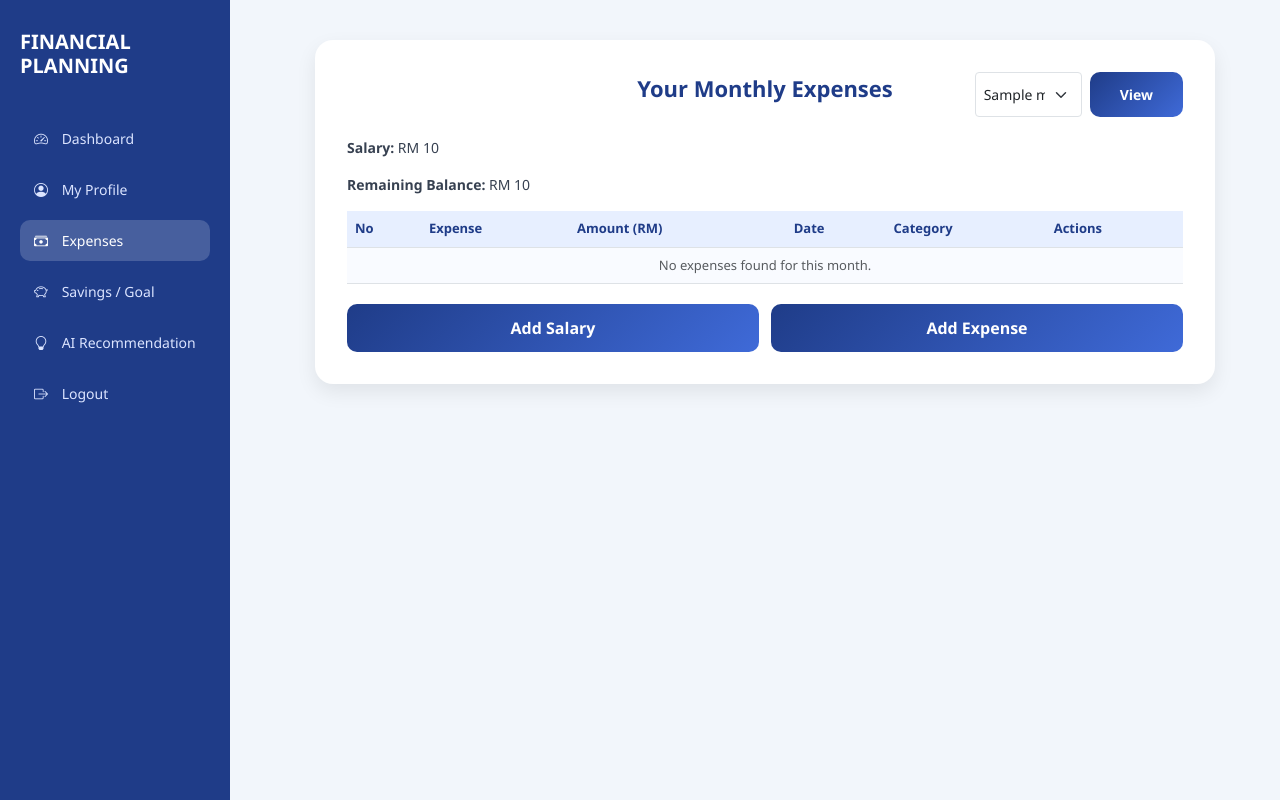
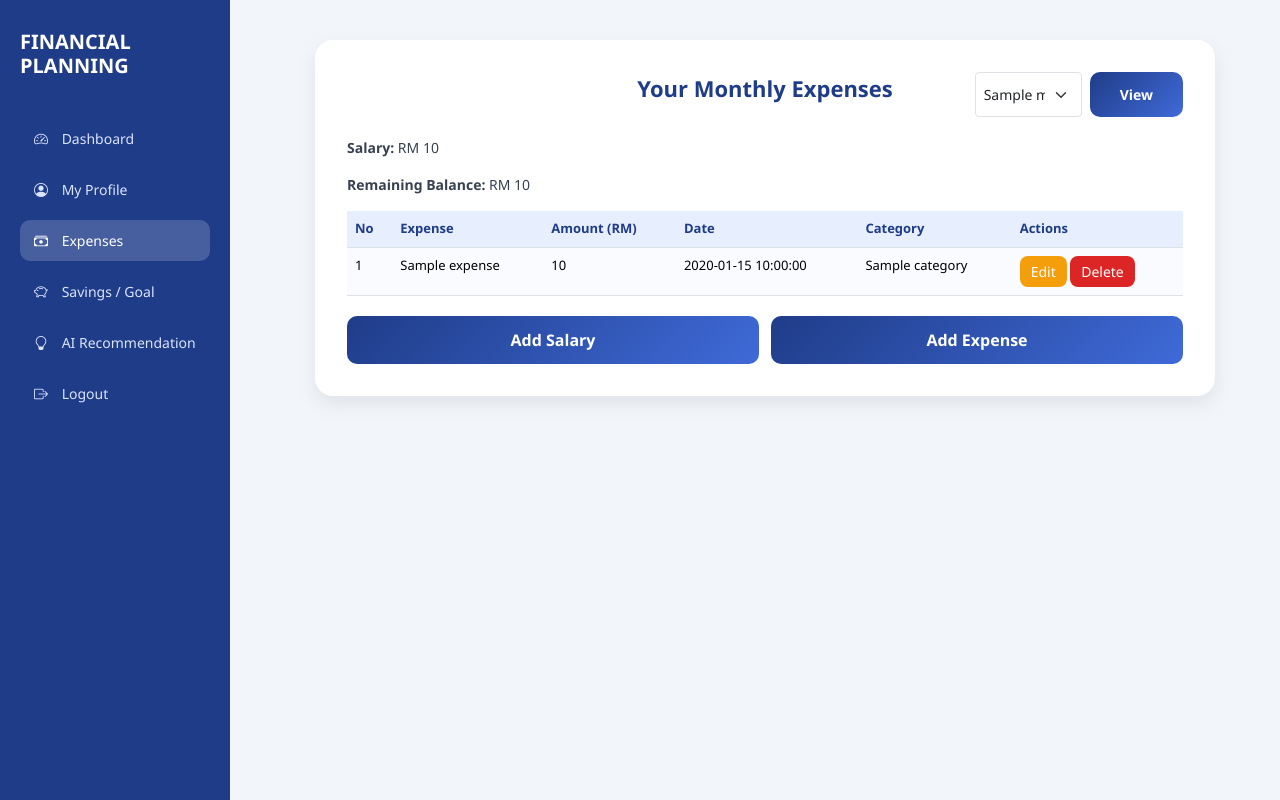
Before and after one commit to aaqlh/PSM, a Flask app: template templates/manageexpense/expensepage.html in a window 1280 px wide. Run offline with Flask 3, Linux system fonts and the light colour scheme; the template is opened without the code that fills it: most values are stand-ins (such as "Sample title", 1, 10 or a date in 2020).

Commit message:
Add expensepage.html template

```diff
--- a/templates/manageexpense/expensepage.html
+++ b/templates/manageexpense/expensepage.html
@@ -196,7 +196,7 @@ body{
                 </tr>
             </thead>
             <tbody>
-                {% for e, idx in zip(expenses, filtered_indices) %}
+                {% for e in expenses %}
                 <tr>
                     <td>{{ loop.index }}</td>
                     <td>{{ e['expense'] }}</td>
@@ -204,8 +204,8 @@ body{
                     <td>{{ e['formatted_date'] }}</td>
                     <td>{{ e['category'] }}</td>
                     <td>
-                        <a href="{{ url_for('expense.edit_expense', index=idx) }}" class="btn btn-sm btn-warning-custom">Edit</a>
-                        <form action="{{ url_for('expense.delete_expense', index=idx) }}" method="POST" style="display:inline-block;">
+                        <a href="{{ url_for('expense.edit_expense', index=loop.index0) }}" class="btn btn-sm btn-warning-custom">Edit</a>
+                        <form action="{{ url_for('expense.delete_expense', index=loop.index0) }}" method="POST" style="display:inline-block;">
                             <button type="submit" class="btn btn-sm btn-danger-custom">Delete</button>
                         </form>
                     </td>
```
